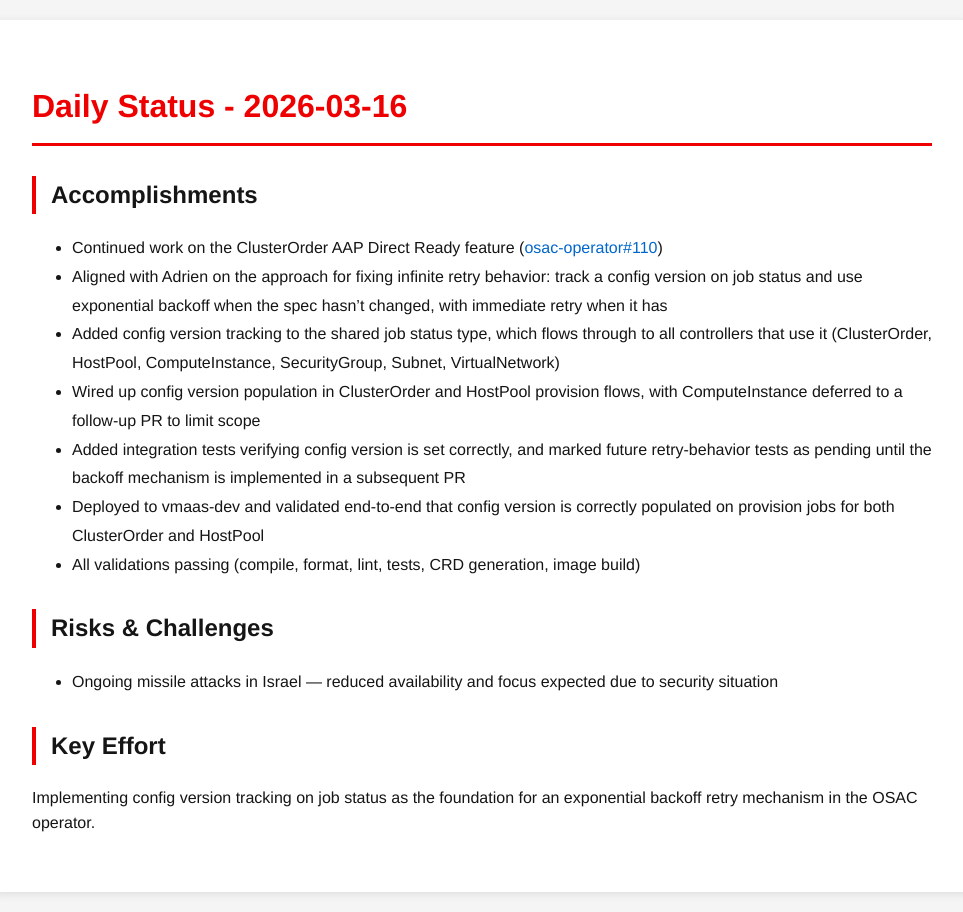
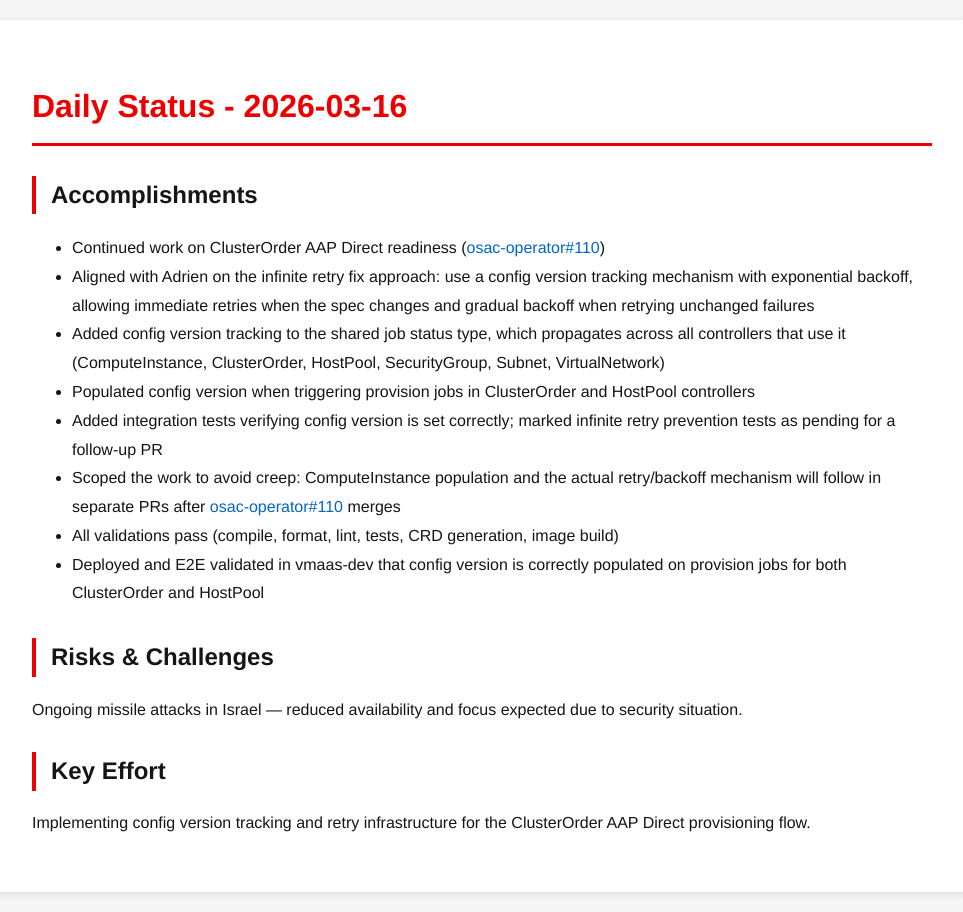
Before and after one commit to tzvatot/daily-status, a Jekyll site: the page built from 2026-03-16.md, in a window 1280 px wide. Shown: the whole page, without its empty margins (158-1121 px from the left). Built offline with Jekyll 4.4.1, drawn with Linux system fonts in a browser that asks for light colours.

Commit message:
Daily status update - 2026-03-16

```diff
--- a/2026-03-16.md
+++ b/2026-03-16.md
@@ -7,16 +7,17 @@ date: 2026-03-16
 # Daily Status - 2026-03-16
 
 ## Accomplishments
-- Continued work on the ClusterOrder AAP Direct Ready feature ([osac-operator#110](https://github.com/osac-project/osac-operator/pull/110))
-- Aligned with Adrien on the approach for fixing infinite retry behavior: track a config version on job status and use exponential backoff when the spec hasn't changed, with immediate retry when it has
-- Added config version tracking to the shared job status type, which flows through to all controllers that use it (ClusterOrder, HostPool, ComputeInstance, SecurityGroup, Subnet, VirtualNetwork)
-- Wired up config version population in ClusterOrder and HostPool provision flows, with ComputeInstance deferred to a follow-up PR to limit scope
-- Added integration tests verifying config version is set correctly, and marked future retry-behavior tests as pending until the backoff mechanism is implemented in a subsequent PR
-- Deployed to vmaas-dev and validated end-to-end that config version is correctly populated on provision jobs for both ClusterOrder and HostPool
-- All validations passing (compile, format, lint, tests, CRD generation, image build)
+- Continued work on ClusterOrder AAP Direct readiness ([osac-operator#110](https://github.com/osac-project/osac-operator/pull/110))
+- Aligned with Adrien on the infinite retry fix approach: use a config version tracking mechanism with exponential backoff, allowing immediate retries when the spec changes and gradual backoff when retrying unchanged failures
+- Added config version tracking to the shared job status type, which propagates across all controllers that use it (ComputeInstance, ClusterOrder, HostPool, SecurityGroup, Subnet, VirtualNetwork)
+- Populated config version when triggering provision jobs in ClusterOrder and HostPool controllers
+- Added integration tests verifying config version is set correctly; marked infinite retry prevention tests as pending for a follow-up PR
+- Scoped the work to avoid creep: ComputeInstance population and the actual retry/backoff mechanism will follow in separate PRs after [osac-operator#110](https://github.com/osac-project/osac-operator/pull/110) merges
+- All validations pass (compile, format, lint, tests, CRD generation, image build)
+- Deployed and E2E validated in vmaas-dev that config version is correctly populated on provision jobs for both ClusterOrder and HostPool
 
 ## Risks & Challenges
-- Ongoing missile attacks in Israel — reduced availability and focus expected due to security situation
+Ongoing missile attacks in Israel — reduced availability and focus expected due to security situation.
 
 ## Key Effort
-Implementing config version tracking on job status as the foundation for an exponential backoff retry mechanism in the OSAC operator.
+Implementing config version tracking and retry infrastructure for the ClusterOrder AAP Direct provisioning flow.
```
